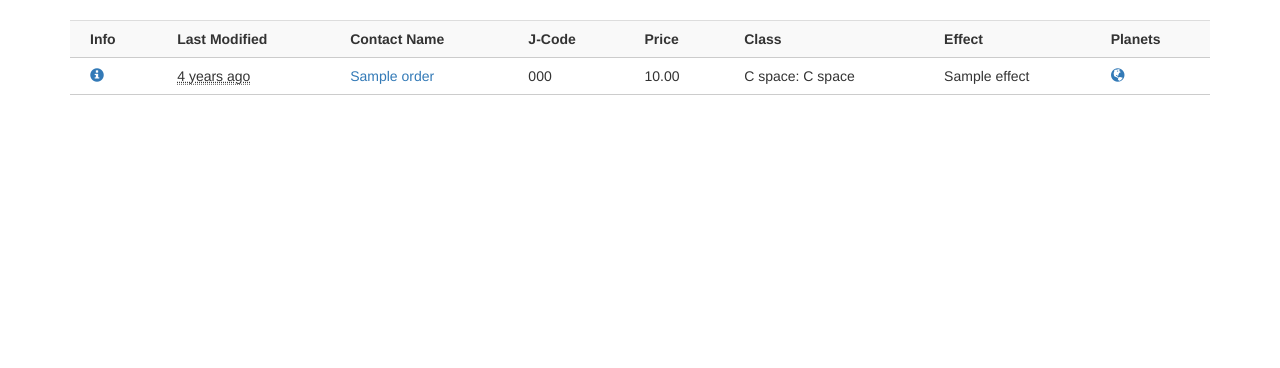
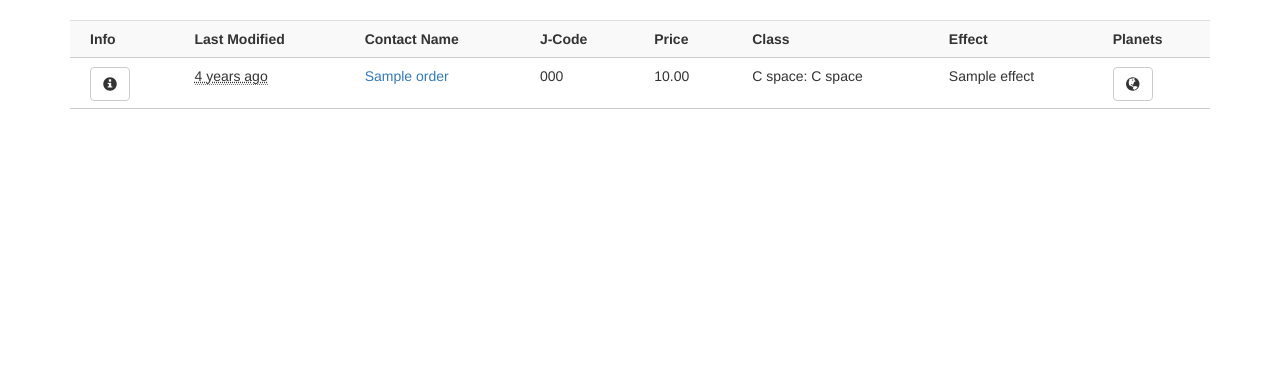
Before and after one commit to mosbasik/wormholesales-django, a Django app: page / in a window 1280 px wide. Shown: the part 52-420 px from the top of the page. Run offline with Django 3.2, Linux system fonts and the light colour scheme; tables that the repository leaves empty hold one stand-in row (values such as "Sample post"); some libraries are stand-ins or nearby versions.

Commit message:
added buttons for planets and info

```diff
--- a/main/templates/main/order_list.html
+++ b/main/templates/main/order_list.html
@@ -23,15 +23,16 @@
                     </tr>
                     {% for order in object_list %}
                         <tr>
-                            <td><a href="{% url 'main:order_details' order.id %}" class='glyphicon glyphicon-info-sign'></a></td>
-                            {# <td>{{ order.modified|date:'Y-m-d' }}</td> #}
+                            <form action="{% url 'main:order_details' order.id %}">
+                                <td style='vertical-align: middle'><button type='submit' class='glyphicon glyphicon-info-sign btn btn-default'></td>
+                            </form>
                             <td><abbr class="timeago" title="{{ order.modified|date:'c' }}"></abbr></td>
                             <td><a href="{{ order.evewho_link }}" target="_blank">{{ order.contact_name }}</a></td>
                             <td>{{ order.system.j_code }}</td>
                             <td>{{ order.price|floatformat:2|intcomma }}</td>
                             <td>{{ order.system.space.abbrev }}: {% for static in order.system.statics.all %}{% if forloop.first %}{% else %}/{% endif %}{{ static.space.abbrev }}{% endfor %}</td>
                             <td>{{ order.system.effect.name }}</td>
-                            <td><a href="{{ order.system.eveplanet_URL }}" target="_blank" class='glyphicon glyphicon-globe' style='text-align: center'></a></td>
+                            <td style='vertical-align: middle'><a href="{{ order.system.eveplanet_URL }}" target="_blank" class='glyphicon glyphicon-globe btn btn-default' style='text-align: center'></a></td>
                             <!--<td>{{ order.information|truncatewords:5 }}</td>-->
                         </tr>
                     {% endfor %}
```
